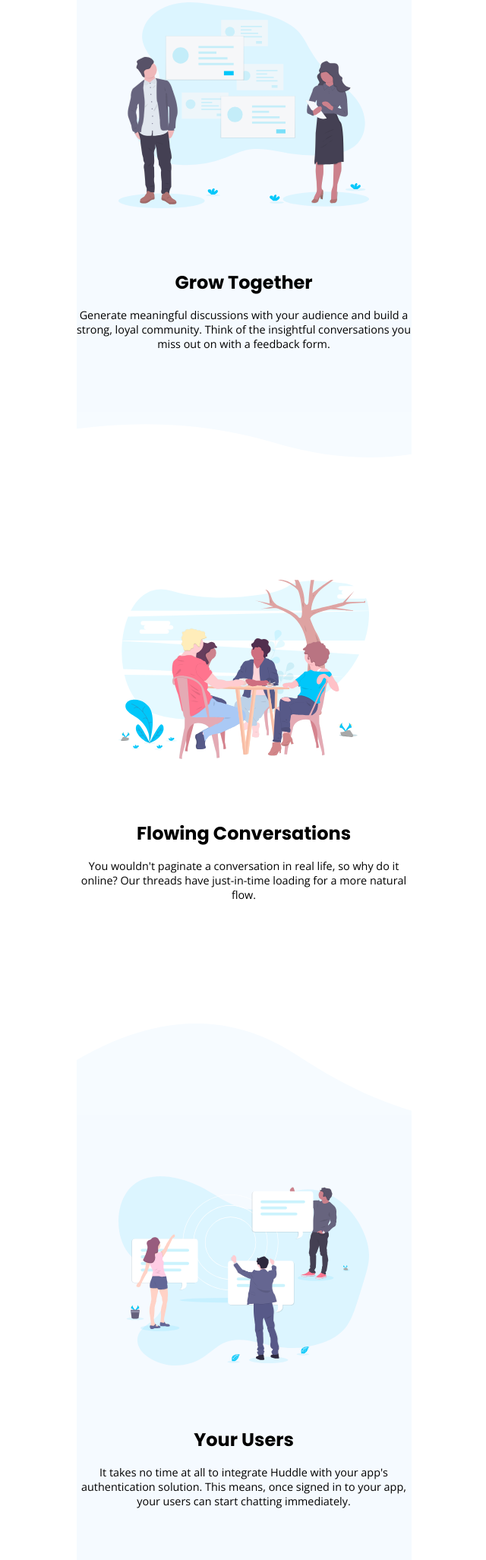
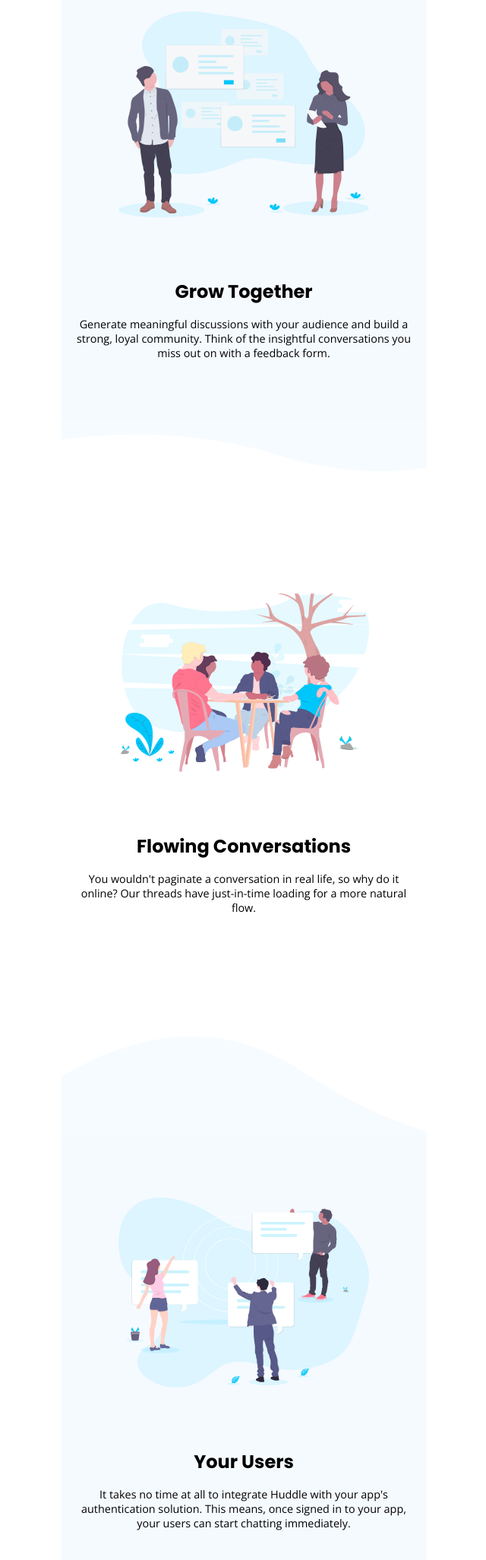
Before and after one commit to Billy7SE/a-Huddle-Landing-Page, a plain HTML site: page index.html in a window 1280 px wide. Shown: the part 1444-3497 px from the top of the page at 76% size, without its empty margins (319-959 px from the left). Drawn offline with nearby package versions, Linux system fonts and the light colour scheme.

Commit message:
padding modification

```diff
--- a/index.html
+++ b/index.html
@@ -44,9 +44,9 @@
 
 
 
-        <main class="pad">
+        <main class="">
             <!-- | -->
-            <article class="communities_messages_container">
+            <article class="communities_messages_container pad">
                 <h2 class="offscreen">Numbers of Communities Formed and Messages Sent</h2>
                 <!-- divS -->
                 <div class="communities_messages_box">
@@ -86,7 +86,7 @@
                     <!-- [-] -->
 
                     <!-- divS -->
-                    <div class="illustration_content">
+                    <div class="illustration_content pad">
                         <h2 class="text_center">Grow Together</h2>
                         <p class="text_center">
                             Generate meaningful discussions with your audience and build a strong, loyal community. Think of the insightful conversations you miss out on with a feedback form.
@@ -94,7 +94,7 @@
                     </div>
                     <!-- divE -->
                     <!--  -->
-                    <figure>
+                    <figure class="pad">
                         <img src="images/illustration-grow-together.svg" alt="growth illustration" width="1023" height="838" title="Grow Together" class="illustration_image">
                         <figcaption class="offscreen">Grow Together</figcaption>
                     </figure>
@@ -107,7 +107,7 @@
                 <!-- | ILLUSTRATION TWO -->
                 <article class="illustration_container">
                     <!-- divS -->
-                    <div class="illustration_content">
+                    <div class="illustration_content pad">
                         <h2 class="text_center">Flowing Conversations</h2>
                         <p class="text_center">
                             You wouldn't paginate a conversation in real life, so why do it online? Our threads have just-in-time loading for a more natural flow.
@@ -115,7 +115,7 @@
                     </div>
                     <!-- divE -->
                     <!--  -->
-                    <figure>
+                    <figure class="pad">
                         <img src="images/illustration-flowing-conversation.svg" alt="conversation illustration" width="1125" height="801" title="Flowing Conversations" class="illustration_image">
                         <figcaption class="offscreen">Flowing Conversations</figcaption>
                     </figure>
@@ -128,7 +128,7 @@
                     </div>
                     <!-- [-] -->
                     <!-- divS -->
-                    <div class="illustration_content">
+                    <div class="illustration_content pad">
                         <h2 class="text_center">Your Users</h2>
                         <p class="text_center">
                             It takes no time at all to integrate Huddle with your app's authentication solution. This means, once signed in to your app, your users can start chatting immediately.
@@ -136,7 +136,7 @@
                     </div>
                     <!-- divE -->
                     <!--  -->
-                    <figure>
+                    <figure class="pad">
                         <img src="images/illustration-your-users.svg" alt="users illustration" width="1078" height="813" title="Your Users" class="illustration_image">
                         <figcaption class="offscreen">Your Users</figcaption>
                     </figure>
@@ -148,7 +148,7 @@
                 </article>
             </div>
             <!-- | -->
-            <section class="build_community_get_started">
+            <section class="build_community_get_started pad">
                 <h3>Ready To Build Your Community?</h3>
                 <p class="h_link">
                     <a href="#">Get Started For Free</a>
```
